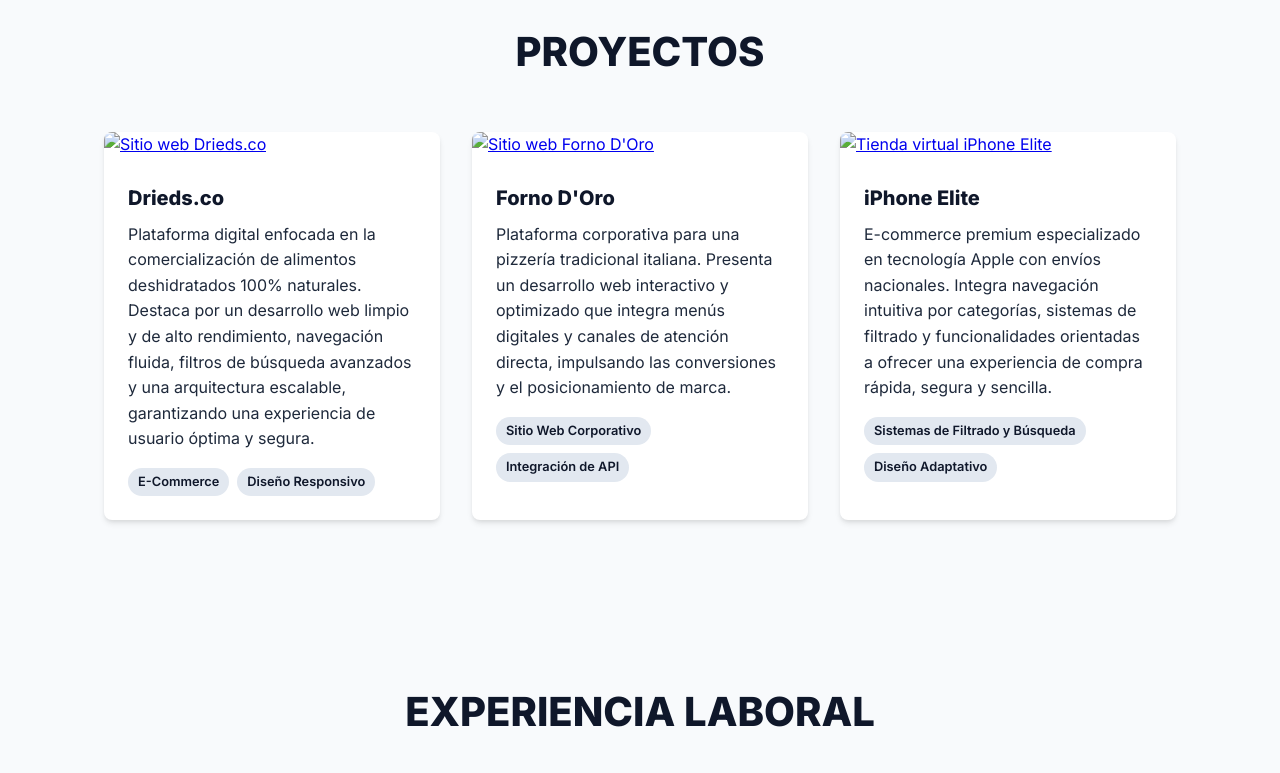
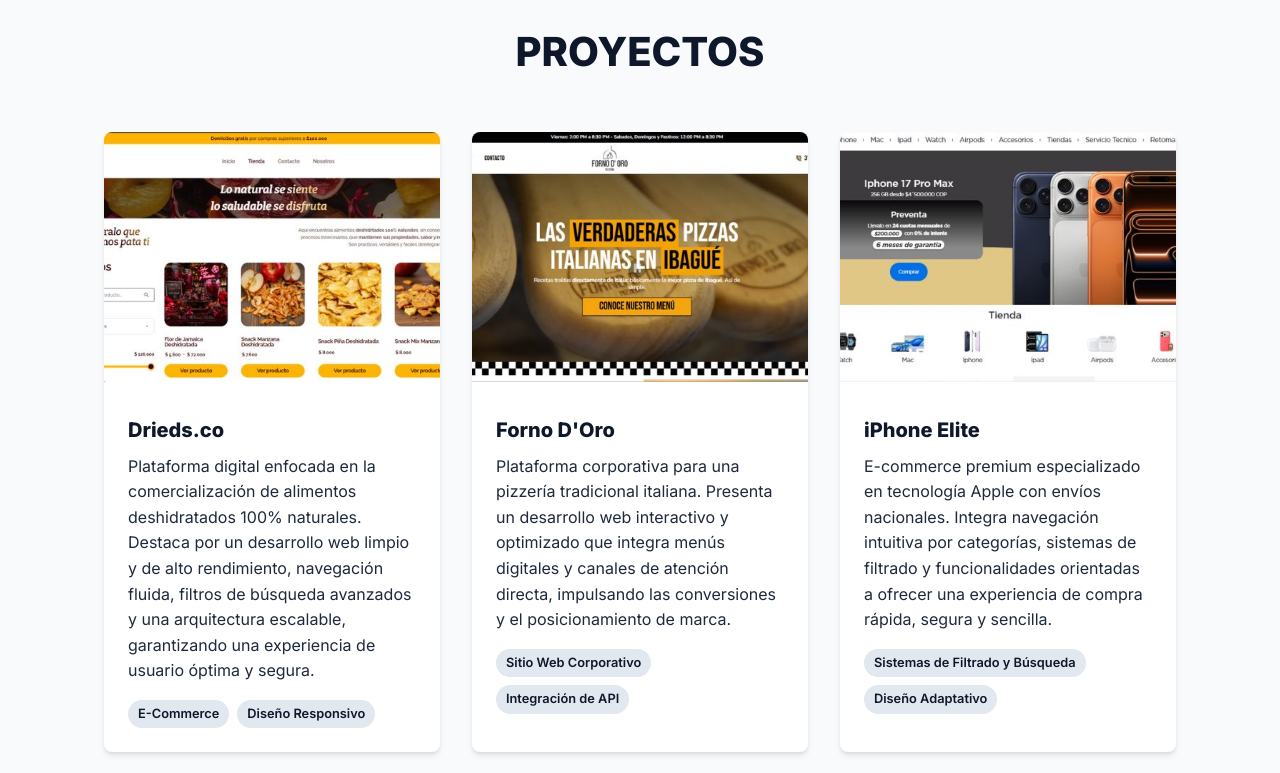
Before and after one commit to danielgonzalez99-Az/Portafolio-, a plain HTML site: page index.html in a window 1280 px wide. Shown: the part 920-1693 px from the top of the page. Drawn offline with Linux system fonts and the light colour scheme.

Commit message:
Update index.html

```diff
--- a/index.html
+++ b/index.html
@@ -84,7 +84,7 @@
                        rel="noopener noreferrer">
 
                         <img
-                            src="assets/img/Drieds.jpg"
+                            src="Drieds.jpg"
                             alt="Sitio web Drieds.co"
                             loading="lazy"
                         >
@@ -121,7 +121,7 @@
                        rel="noopener noreferrer">
 
                         <img
-                            src="assets/img/Forno.jpg"
+                            src="Forno.jpg"
                             alt="Sitio web Forno D'Oro"
                             loading="lazy"
                         >
@@ -157,7 +157,7 @@
                        rel="noopener noreferrer">
 
                         <img
-                            src="assets/img/Iphone.jpg"
+                            src="Iphone.jpg"
                             alt="Tienda virtual iPhone Elite"
                             loading="lazy"
                         >
```
